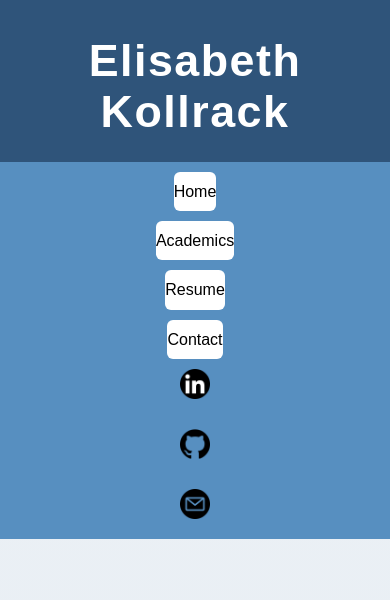
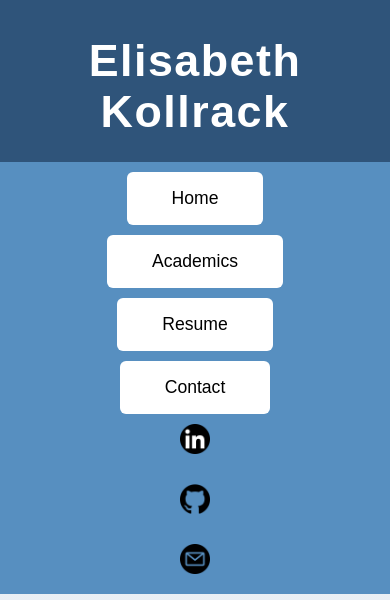
Before and after one commit to elisabethk-uvm/First-Project, a plain HTML site: page index.html in a window 390 px wide. Shown: the top 600 px of the page. Drawn offline with Linux system fonts and the light colour scheme.

Commit message:
Update stylesheet.css

```diff
--- a/stylesheet.css
+++ b/stylesheet.css
@@ -276,7 +276,7 @@ footer {
 }
 
 /* Mobile */
-@media (max-width: 700px) {
+@media (max-width: 720px) {
     .navbar {
         flex-direction: column;
         align-items: stretch;
@@ -291,6 +291,10 @@ footer {
         flex-direction: column;
         align-items: center;
         gap: 10px;
+    }
+    .nav-links a {
+        padding: 16px 45px;
+        font-size: 1.1em;
     }
 
 
```
